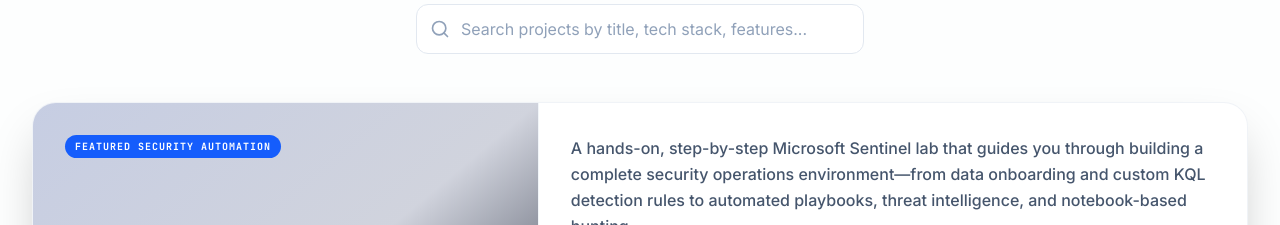
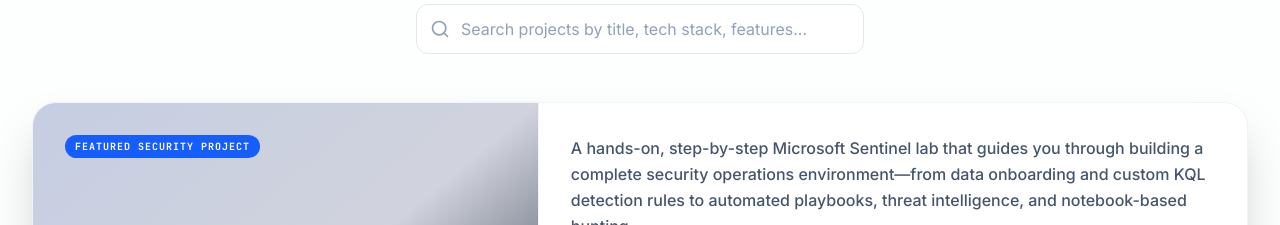
Before and after one commit to M0oham6d/Portfolio, a React (Vite) app: page / in a window 1280 px wide. Shown: the part 5220-5445 px from the top of the page. Built offline with nearby package versions, Linux system fonts and the light colour scheme.

Commit message:
FEATURED SECURITY AUTOMATION updated

```diff
--- a/src/components/Projects.tsx
+++ b/src/components/Projects.tsx
@@ -78,7 +78,7 @@ export function Projects() {
               <div className="lg:col-span-5 bg-gradient-to-br from-blue-900/25 via-blue-950/20 to-slate-950 p-8 flex flex-col justify-between border-r border-slate-100 dark:border-slate-900 min-h-[300px]">
                 <div className="flex items-center gap-2">
                   <span className="bg-blue-600 text-white font-mono text-[10px] font-bold tracking-widest px-2.5 py-1 rounded-full uppercase">
-                    FEATURED SECURITY AUTOMATION
+                    FEATURED SECURITY PROJECT
                   </span>
                 </div>
 
```
